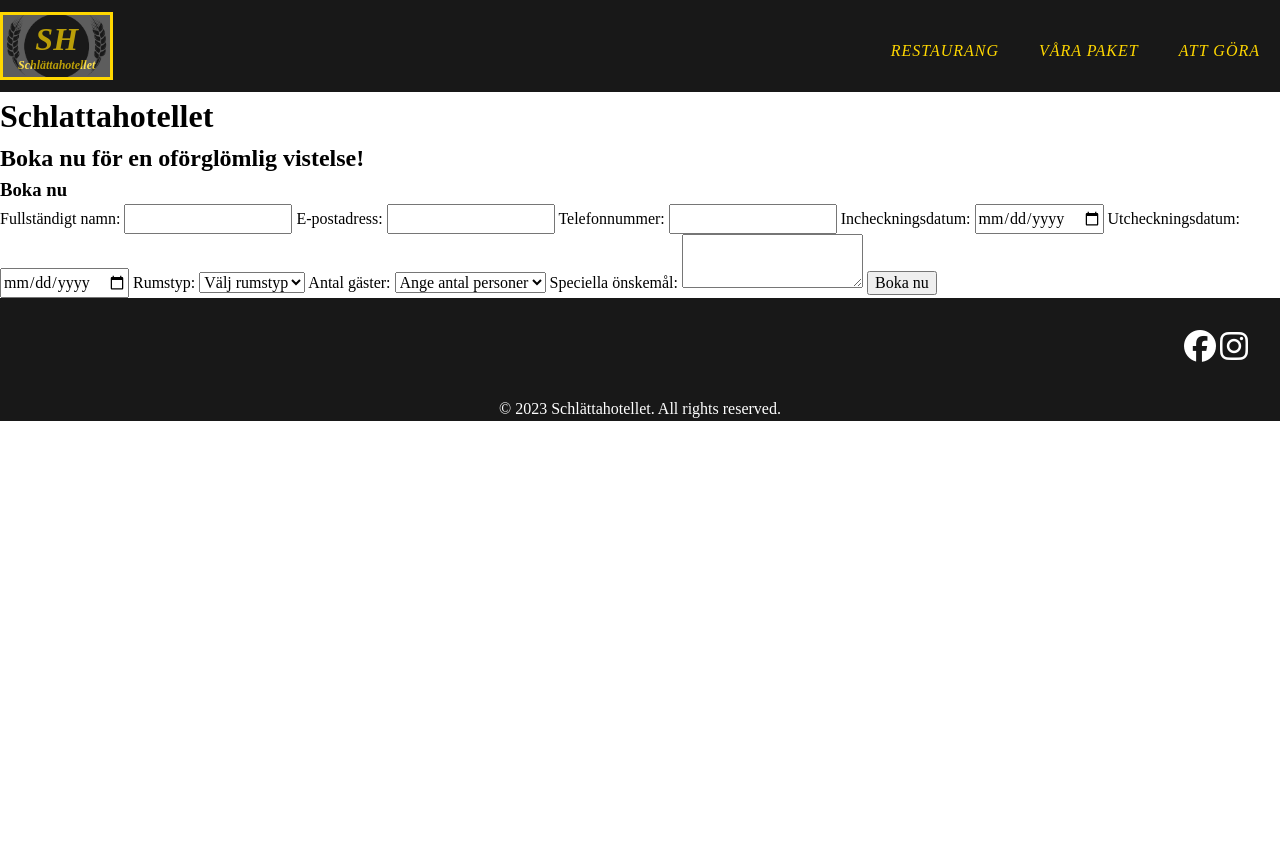
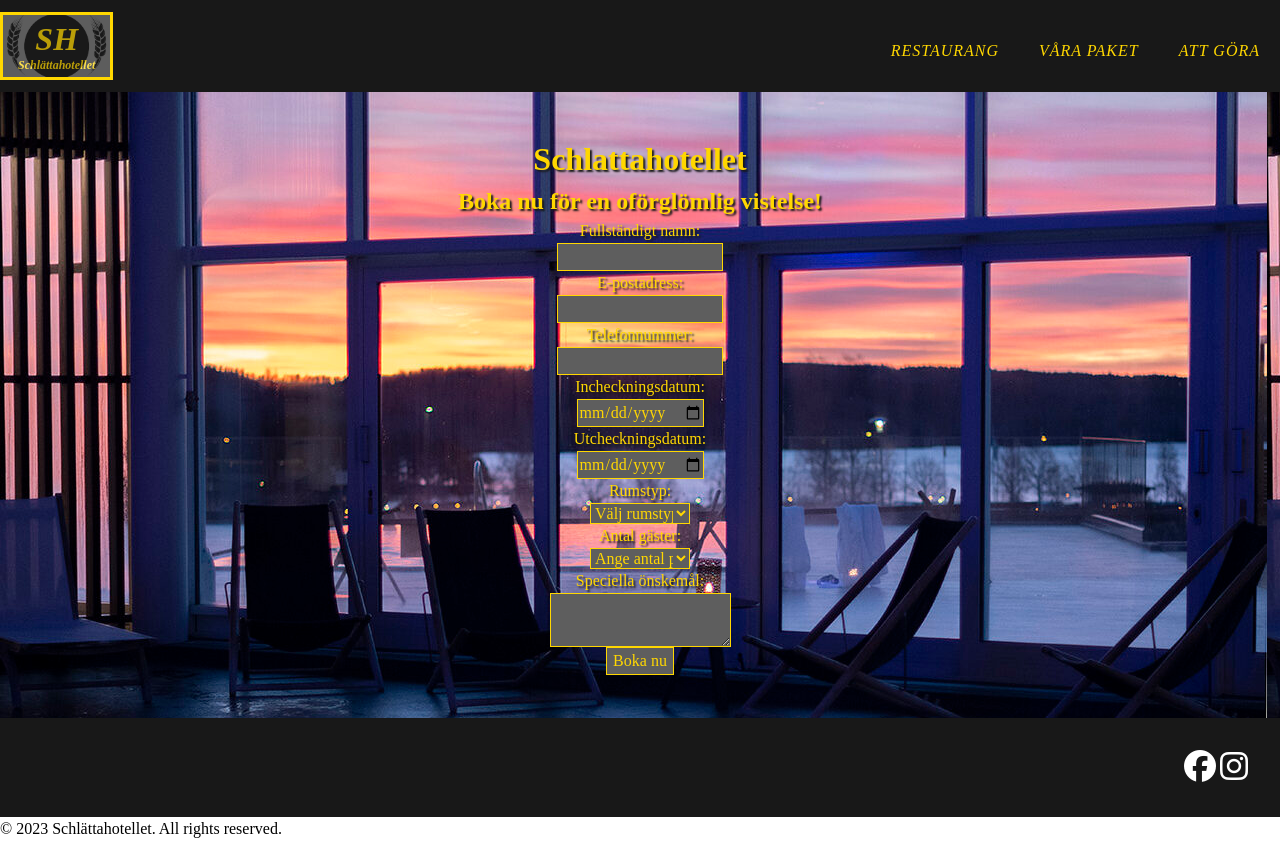
Before and after one commit to yourfriendlyblackman/yourfriendlyblackman.github.io, a plain HTML site: page shlatta/html/boka.html in a window 1280 px wide. Before the commit the page ends 800 px from the top, so only its background shows below. Drawn offline with Linux system fonts and the light colour scheme.

Commit message:
boka css

```diff
--- a/shlatta/css/boka.css
+++ b/shlatta/css/boka.css
@@ -7,7 +7,6 @@
 
 body{
   font-family: "";
-
 }
 
 nav{
@@ -94,28 +93,9 @@ nav ul > li > a:hover{
   background-color: var(--secondary-color);
 }
 
-footer {
-  background-color:#181818;
-  color: #fff;
-  text-align: center;
-}
-
-.footer-container{
-  display: flex;
-  justify-content: space-between;
-  align-items: center;
-  padding: 2rem;
-
-}
-
-.icon{
-
-}
-
 .grid-container{
   display: flex;
   width: 80%;
-  margin: 0 auto;
   grid-template-columns: 1fr 1fr;
   grid-auto-rows: 15rem;
   grid-gap: 2rem;
@@ -126,6 +106,41 @@ footer {
 
 .icon i{
   font-size: 2rem;
+}
+
+.form-container{
+  text-align: center;
+  background-image: url(../img/bild\ hero\ shlätta\ hotellet.jpg);
+  color: var(--secondary-color);
+  text-shadow: #181818 2px 2px 2px;
+  padding: 2.7rem;
+}
+
+form{
+  display: flex;
+  align-items: center;
+  flex-direction: column;
+  color:var(--secondary-color);
+  text-shadow: #181818 2px 2px 2px;
+}
+
+input{
+  border: solid 1px var(--secondary-color);
+  background-color: rgb(94, 94, 94);
+  color: var(--secondary-color);
+}
+
+select{
+  border: solid 1px var(--secondary-color);
+  background-color: rgb(94, 94, 94);
+  color: var(--secondary-color);
+  width: 100px;
+}
+
+textarea{
+  border: solid 1px var(--secondary-color);
+  background-color: rgb(94, 94, 94);
+  color: var(--secondary-color);
 }
 
 .grid-container > div:nth-child(1){
@@ -139,3 +154,20 @@ footer {
 .grid-container > div:nth-child(3){
   background-color: rgb(233, 18, 18);
 }
+footer {
+  background-color:#181818;
+  color: #fff;
+  text-align: center;
+}
+
+.footer-container{
+  height: 100%;
+  display: flex;
+  justify-content: space-between;
+  align-items: center;
+  padding: 2rem;
+}
+
+.icon{
+
+}
--- a/shlatta/html/boka.html
+++ b/shlatta/html/boka.html
@@ -27,11 +27,11 @@
                     <li><a href="#">Att Göra</a></li>
                 </ul>
             </nav>
+        </header>
+        <main>
+            <div class="form-container">
             <h1>Schlattahotellet</h1>
             <h2>Boka nu för en oförglömlig vistelse!</h2>
-        </header>
-        <main>
-            <h3>Boka nu</h3>
             <form>
                 <label for="name">Fullständigt namn:</label>
                 <input type="text" id="name" name="name" required>
@@ -75,6 +75,7 @@
 
                 <a href="../index.html"><input type="submit" value="Boka nu"></a>
             </form>
+            </div>
         </main>
         <footer>
             <div class="footer-container">
@@ -84,8 +85,7 @@
                 <a href="https://www.youtube.com/watch?v=y98De45A94Y"><i class="fa-brands fa-instagram"></i></a>
                 </div>
             </div>
-
-            <p>&copy; 2023 Schlättahotellet. All rights reserved.</p>
         </footer>
+        <p>&copy; 2023 Schlättahotellet. All rights reserved.</p>
     </body>
 </html>
--- a/shlatta/index.html
+++ b/shlatta/index.html
@@ -5,6 +5,7 @@
         <meta charset="utf-8">
         <meta http-equiv="X-UA-Compatible" content="IE=edge">
         <title>schlattahotellet</title>
+        <link rel="icon" type="image icon/x icon" href="./img/logo alt 2.avif">
         <meta name="description" content="">
         <meta name="viewport" content="width=device-width, initial-scale=1">
         <link rel="stylesheet" href="./css/css-reset.css">
```
